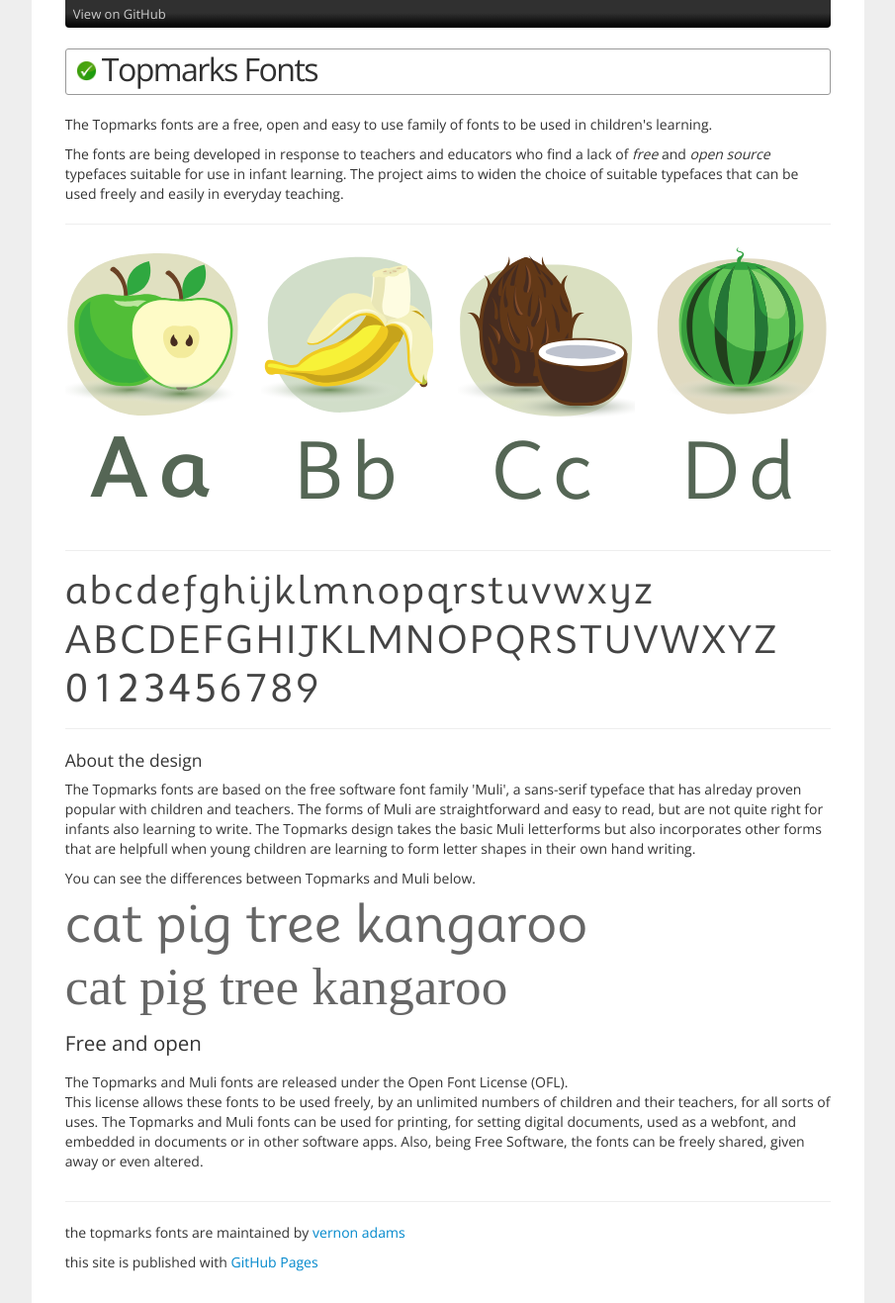
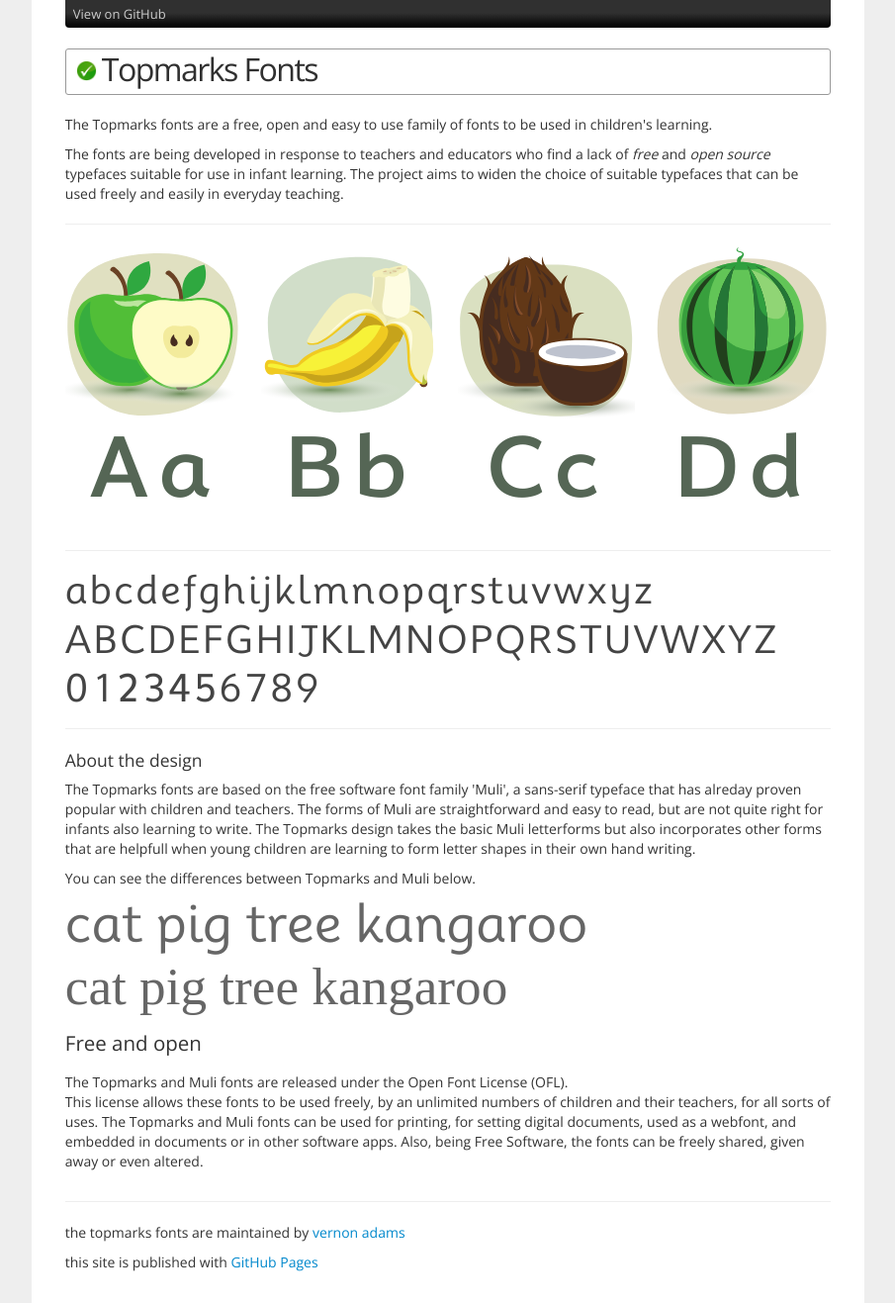
Before and after one commit to vernnobile/topmarks, a Jekyll site: the page built from index.html, in a window 1280 px wide. Shown: the whole page at 99% size, without its empty margins (187-1092 px from the left). Built offline with Jekyll 4.4.1, drawn with Linux system fonts in a browser that asks for light colours; some web fonts are replaced.

Commit message:
Update content.html

```diff
--- a/_includes/content.html
+++ b/_includes/content.html
@@ -5,14 +5,14 @@
           <p style="color:#556655;font-family:'topmarksbold';font-size:5.8em;line-height:1.2em;letter-spacing:0.1em;">Aa</p>
         </div>
         <div class="span3 nailCenter"> <img alt="one" src="images/banana.svg" width="300px">
-          <p style="color:#556655;font-family:'topmarksbook';font-size:5.8em;line-height:1.2em;letter-spacing:0.1em;">Bb</p>
+          <p style="color:#556655;font-family:'topmarksbold';font-size:5.8em;line-height:1.2em;letter-spacing:0.1em;">Bb</p>
         </div>
         <div class="span3 nailCenter"> <img alt="one" src="images/coconut.svg"
             width="300px">
-          <p style="color:#556655;font-family:'topmarksbook';font-size:5.8em;line-height:1.2em;letter-spacing:0.1em;">Cc</p>
+          <p style="color:#556655;font-family:'topmarksbold';font-size:5.8em;line-height:1.2em;letter-spacing:0.1em;">Cc</p>
         </div>
          <div class="span3 nailCenter"> <img alt="one" src="images/melon.svg" width="300px">
-          <p style="color:#556655;font-family:'topmarksbook';font-size:5.8em;line-height:1.2em;letter-spacing:0.1em;">Dd</p>
+          <p style="color:#556655;font-family:'topmarksbold';font-size:5.8em;line-height:1.2em;letter-spacing:0.1em;">Dd</p>
         </div>
         </div>
         <hr>
```
